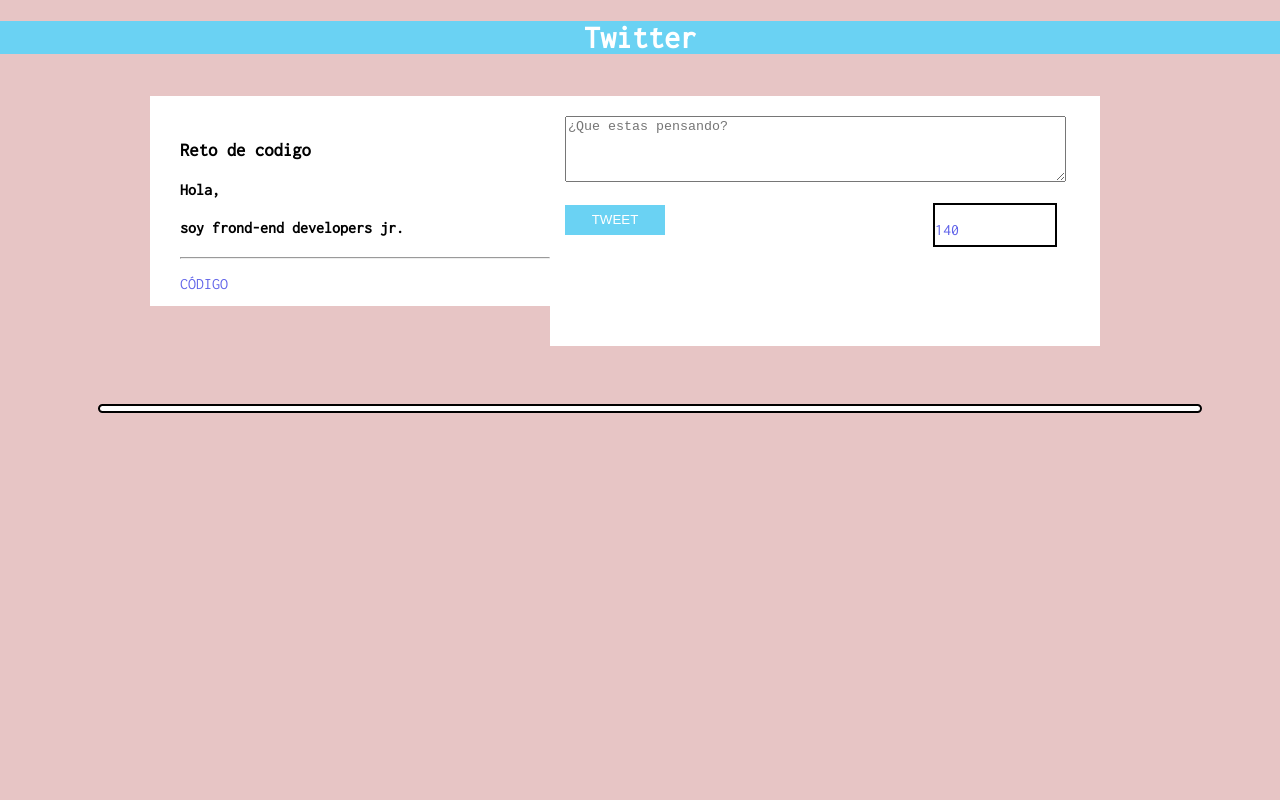
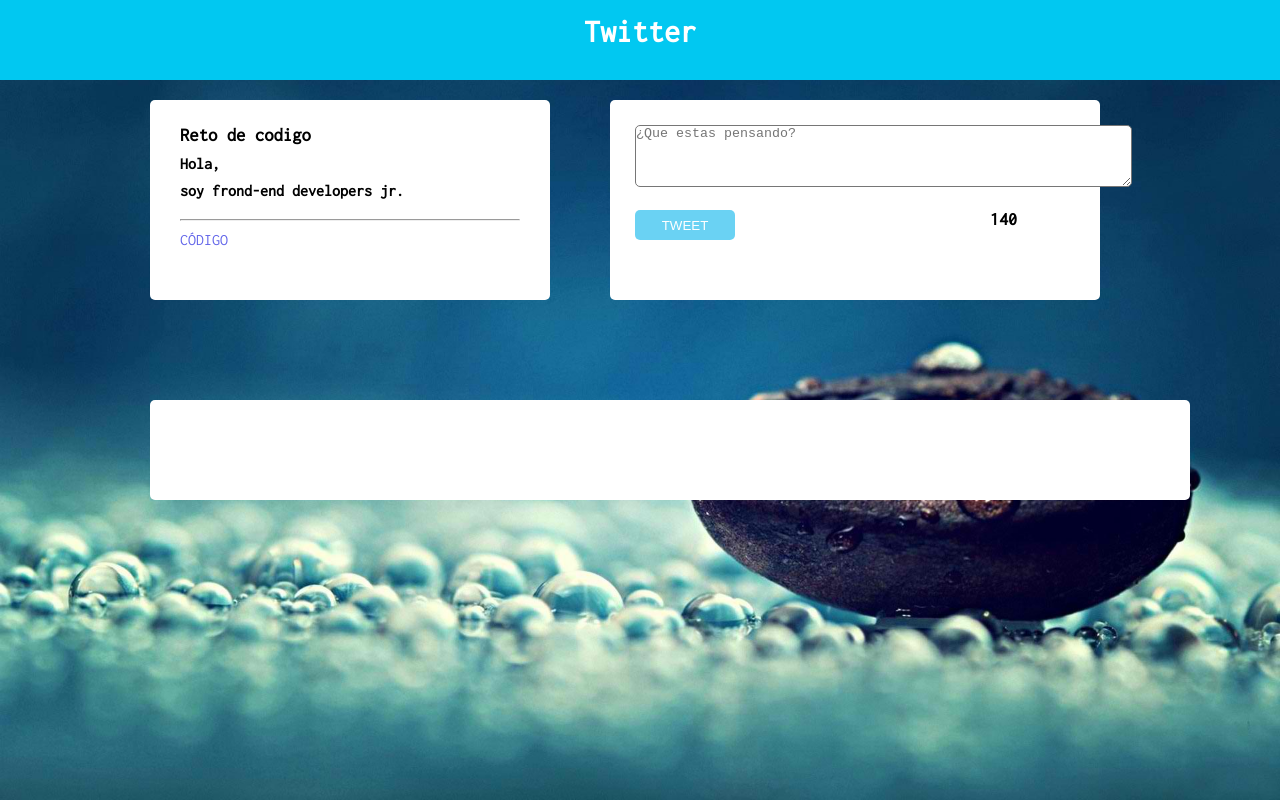
Before and after one commit to conois/Twitter, a plain HTML site: page index.html in a window 1280 px wide. Both pictures are taken after a click on the button "TWEET". Drawn offline with Linux system fonts and the light colour scheme.

Commit message:
contador ok

```diff
--- a/assets/css/main.css
+++ b/assets/css/main.css
@@ -1,27 +1,27 @@
-* {
+*{
+	margin: 0;
+	padding: 0;
 	-webkit-box-sizing: border-box;
 	-moz-box-sizing: border-box;
 	box-sizing: border-box;
+
 }
 
-*:before, *:after {
-	-webkit-box-sizing: border-box;
-	-moz-box-sizing: border-box;
-	box-sizing: border-box;
-}
 
 body {
 	margin: 0 auto;
-	background: #E7C5C5;
+	background: url(../images/wallpapers_coffe.jpeg);
+	background-size: cover;
 	font-family: 'Inconsolata', monospace;
 
 }
 
 #container{
 	width: 100%;
-	height: 10%;
-	background-color: #6AD2F3;
+	height: 80px;
+	background-color: #01C8F1;
 	text-align: center;
+	padding-top: 15px;
 }
 
 header div h1{
@@ -31,18 +31,28 @@ header div h1{
 #firstBox{
 	display: inline-block;
 	width: 400px;
-	height: 210px;
+	height: 200px;
 	background-color: white;
 	padding-left: 30px;
 	padding-top: 25px;
 	margin-left: 150px;
 	margin-top: 20px;
+	border-radius: 5px;
 }
 
+#firstBox h4{
+	padding-top: 10px;
+}
 
-section div p{
+#firstBox hr{
+	margin-top: 20px;
+	width: 340px;
+}
+
+#firstBox p{
 	color: #6164E9;
 	text-transform: uppercase;
+	padding-top: 10px;
 }
 
 #messBox{
@@ -50,20 +60,28 @@ section div p{
 	float: right;
 	margin-right: 180px;
 	top: 20px;
-	height: 250px;
-	width: 550px;
+	height: 200px;
+	width: 490px;
 	background: white;
+	border-radius: 5px;
 
 }
 
 #comment{
-	margin-top: 20px;
-	margin-left: 15px;
+	height: auto;
+	margin-top: 25px;
+	margin-left: 25px;
+	border-radius: 5px;
+	min-height: 50px;
+	max-height: 200px;
+	overflow: auto;
+
 }
 
 #btn{
 	margin-top: 20px;
-	margin-left: 15px;
+	margin-left: 25px;
+	border-radius: 5px;
 	height: 30px;
 	width: 100px;
 	background-color: #6AD2F3;
@@ -75,13 +93,19 @@ section div p{
 #contador{
 	position: relative;
 	float: right;
-	margin-right: 45px;
+	margin-right: 30px;
 	height: 40px;
 	width: 120px;
-	outline: 2px solid black;
+	/*outline: 2px solid black;*/
 	margin-top: 20px;
+
 }
 
+#parNum {
+	padding-left: 40px;
+	font-size: 18px;
+	font-weight: bold;
+}
 .colorUno{
 	color:blue;
 
@@ -101,8 +125,6 @@ section div p{
 }
 */
 
-
-
 #cont{
 	height: auto;
 	width: 1200px;
@@ -113,13 +135,22 @@ section div p{
 }
 
 .newDiv{
-	height: auto;
-	width: 1100px;
+	height: 100px;
+	width: 1040px;
 	background-color: white;
 	margin-top: 30px;
-	margin-left: 100px;
+	margin-left: 150px;
 	border-radius: 5px;
 	padding-top: 5px;
 	padding-left: 20px;
-	outline: 2px solid black ;
+	/*outline: 2px solid black ; */
+	overflow: auto;
+	padding-right: 200px;
+
 }
+
+.parrafoComentario{
+	padding-bottom: 10px;
+	width: 500px;
+	height: 80px;
+	padding-right: 200px;
--- a/assets/js/app.js
+++ b/assets/js/app.js
@@ -1,3 +1,4 @@
+
 /*FUNCIONES */
 
 /* funcion que capta el mensaje */
@@ -10,12 +11,13 @@ function captMess(){
 	//Variable con el elemento boton
 	var btn=document.getElementById("btn");
 	//creando nodo de texto
-	var txtComment= document.createTextNode(comentario)
+	var txtComment= document.createTextNode(comentario);
 	//creando div padre
 	var divMess=document.createElement("div");
 	//Creando un parrafo para contener el texto
 	divMess.classList.add("newDiv");
 	var txt=document.createElement("p");
+	txt.setAttribute("class","parrafoComentario");
 	// llamo al div Dios ;
 	var cont=document.getElementById("cont");
 	txt.appendChild(txtComment);
@@ -28,7 +30,7 @@ function contar(){
 	var txtNum=document.getElementById("comment").value;
 	var largo= txtNum.length;
 	var contador = 139;
-	contador=contador - largo;
+	contador= contador - largo;
 	var parNum=document.getElementById("parNum");
 	parNum.innerHTML= contador;
 
@@ -36,10 +38,17 @@ function contar(){
 		if (largo >= 120){
 		var contador=document.getElementById("parNum");
 		contador.classList.add("colorDos");
+		contador.classList.remove("colorTres");
+		var boton=document.getElementById("btn");
+		boton.removeAttribute("disabled");
 		if(largo >= 130){
 		var contador=document.getElementById("parNum");
 		contador.classList.remove("colorDos");
 		contador.classList.add("colorTres");
+		contador.classList.remove("colorUno");
+		var boton=document.getElementById("btn");
+		boton.removeAttribute("disabled");
+
 		if(largo>=140){
 		var contador=document.getElementById("parNum");
 		contador.classList.remove("colorTres");
```
Also changed, not shown: assets/images/wallpapers_coffe.jpeg (added), assets/images/wallpapers_flower.jpg (added).
